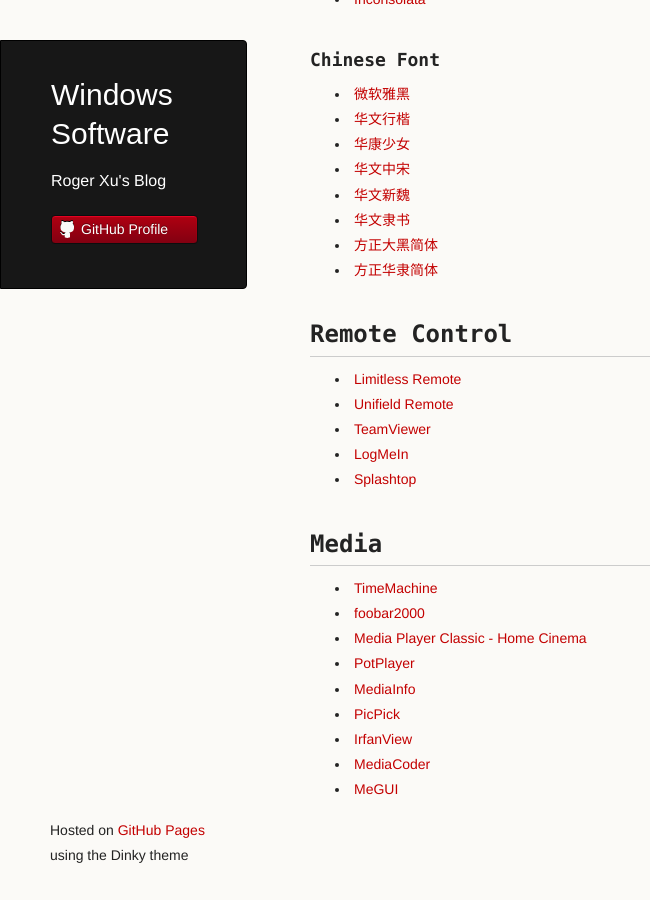
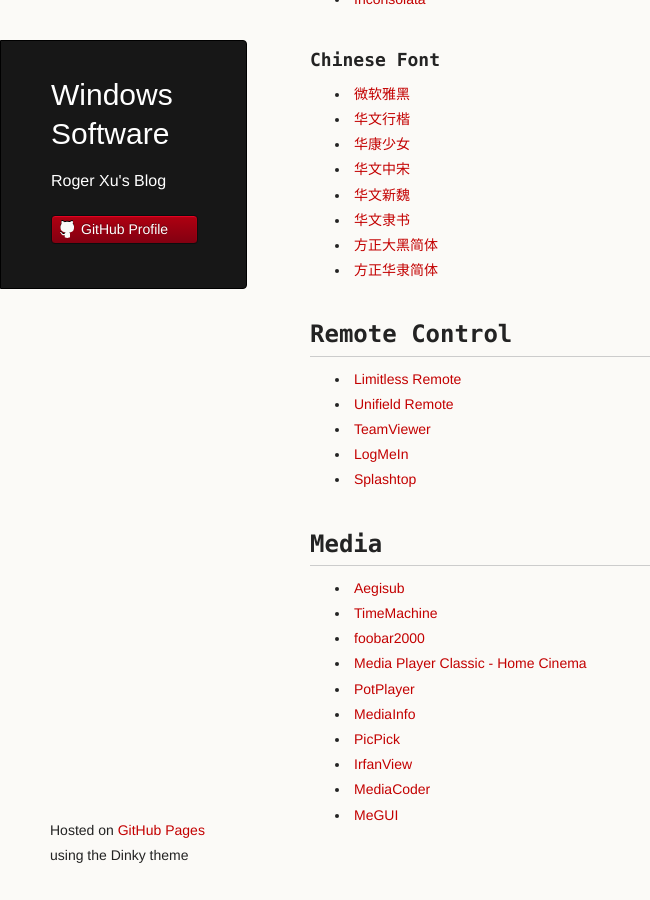
Before and after one commit to rogerxu/rogerxu.github.io, a Jekyll site: the page built from _posts/2012-11-05-windows-software.md, in a window 1280 px wide and 900 px high, scrolled down 2167 px. Shown: the whole window, without its empty margins (0-650 px from the left). Built offline with Jekyll 4.4.1, drawn with Linux system fonts in a browser that asks for light colours; before the commit the page ends 3042 px from its top, so only the background shows below that.

Commit message:
Update software post.

```diff
--- a/_posts/2012-11-05-windows-software.md
+++ b/_posts/2012-11-05-windows-software.md
@@ -7,85 +7,85 @@
 
 ## File Management
 
-* [Everything]()
-* [FreeCommander](http://www.freecommander.com/)
-* [WinDirStat]()
-* [Disk Cleaner]()
-* [TeraCopy]()
-* [Listary]()
+- [Everything]()
+- [FreeCommander](http://www.freecommander.com/)
+- [WinDirStat]()
+- [Disk Cleaner]()
+- [TeraCopy]()
+- [Listary]()
 
 ## DVD-ROM
 
-* [ImageBurn](http://www.imgburn.com/)
-* [WhereIsIt?]()
-* [Disclib](http://www.lyrasoftware.com/disclib/)
+- [ImageBurn](http://www.imgburn.com/)
+- [WhereIsIt?]()
+- [Disclib](http://www.lyrasoftware.com/disclib/)
 
 ### Hash
 
-* [CyoHash](http://sourceforge.net/projects/cyohash/)
-* [Rapid CRC Unicode]()
+- [CyoHash](http://sourceforge.net/projects/cyohash/)
+- [Rapid CRC Unicode]()
 
 ## Proxy
 
-* [WallProxy]()
-* [GoAgent](https://code.google.com/p/goagent/)
-* [ShadowSocks](http://shadowsocks.org/)
-* [HostX]()
+- [WallProxy]()
+- [GoAgent](https://code.google.com/p/goagent/)
+- [ShadowSocks](http://shadowsocks.org/)
+- [HostX]()
 
 
 ## Web Browser
 
-* [Chrome]()
-* [Firefox]()
-* [The World]()
+- [Chrome]()
+- [Firefox]()
+- [The World]()
 
 
 ## Reader
 
-* [PDF Reader]()
-* [FBReader]()
+- [PDF Reader]()
+- [FBReader]()
 
 ## Programming
 
-* [EverEdit](http://www.everedit.net/)
-* [Notepad++](http://notepad-plus-plus.org/)
-* [gVim]()
-* [Sublime Text 3](http://www.sublimetext.com/3)
-* [Git Extensions](http://code.google.com/p/gitextensions/)
-* [Rapid Environment Editor](http://www.rapidee.com/)
+- [EverEdit](http://www.everedit.net/)
+- [Notepad++](http://notepad-plus-plus.org/)
+- [gVim]()
+- [Sublime Text 3](http://www.sublimetext.com/3)
+- [Git Extensions](http://code.google.com/p/gitextensions/)
+- [Rapid Environment Editor](http://www.rapidee.com/)
 
 
 ## System
 
-* [LastActivityView](http://www.nirsoft.net/utils/computer_activity_view.html)
-* [Console2]()
-* [Rainmeter]()
-* [Ditto]()
+- [LastActivityView](http://www.nirsoft.net/utils/computer_activity_view.html)
+- [Console2]()
+- [Rainmeter]()
+- [Ditto]()
 
 ### Process Monitor
 
-* [Process Hacker]()
+- [Process Hacker]()
 
 ### Screen Monitor
 
-* [BlackTop]()
-* [F.lux](http://stereopsis.com/flux/)
+- [BlackTop]()
+- [F.lux](http://stereopsis.com/flux/)
 
 ## TTS
 
-* [TTS Audio](http://www.dacidian.net/tts/)
-    * [Lily Chinese Female]()
-    * [VW Kate English Female]()
-* [TTS Switcher]()
-* [Balabolka]()
+- [TTS Audio](http://www.dacidian.net/tts/)
+    - [Lily Chinese Female]()
+    - [VW Kate English Female]()
+- [TTS Switcher]()
+- [Balabolka]()
 
 
 ## Font
 
 ### Monospace Font
 
-* [Consolas]()
-* [Inconsolata]()
+- [Consolas]()
+- [Inconsolata]()
 
 ### Chinese Font
 
@@ -100,21 +100,22 @@
 
 ## Remote Control
 
-* [Limitless Remote]()
-* [Unifield Remote]()
-* [TeamViewer]()
-* [LogMeIn](https://logmein.com/)
-* [Splashtop]()
+- [Limitless Remote]()
+- [Unifield Remote]()
+- [TeamViewer]()
+- [LogMeIn](https://logmein.com/)
+- [Splashtop]()
 
 
 ## Media
 
-* [TimeMachine]()
-* [foobar2000]()
-* [Media Player Classic - Home Cinema](http://mpc-hc.org/)
-* [PotPlayer]()
-* [MediaInfo]()
-* [PicPick]()
-* [IrfanView]()
-* [MediaCoder]()
-* [MeGUI](http://sourceforge.net/projects/megui/)
+- [Aegisub](http://www.aegisub.org/)
+- [TimeMachine]()
+- [foobar2000]()
+- [Media Player Classic - Home Cinema](http://mpc-hc.org/)
+- [PotPlayer]()
+- [MediaInfo]()
+- [PicPick]()
+- [IrfanView]()
+- [MediaCoder]()
+- [MeGUI](http://sourceforge.net/projects/megui/)
```
